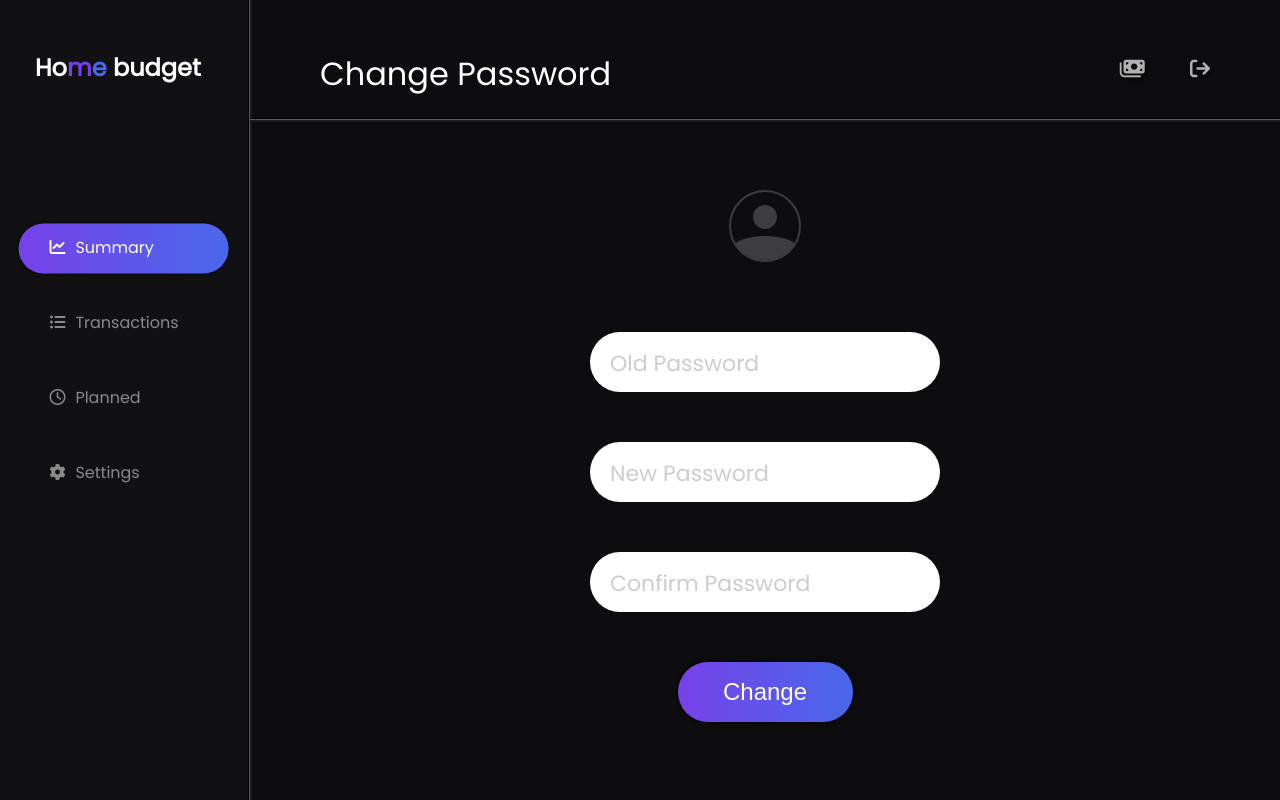
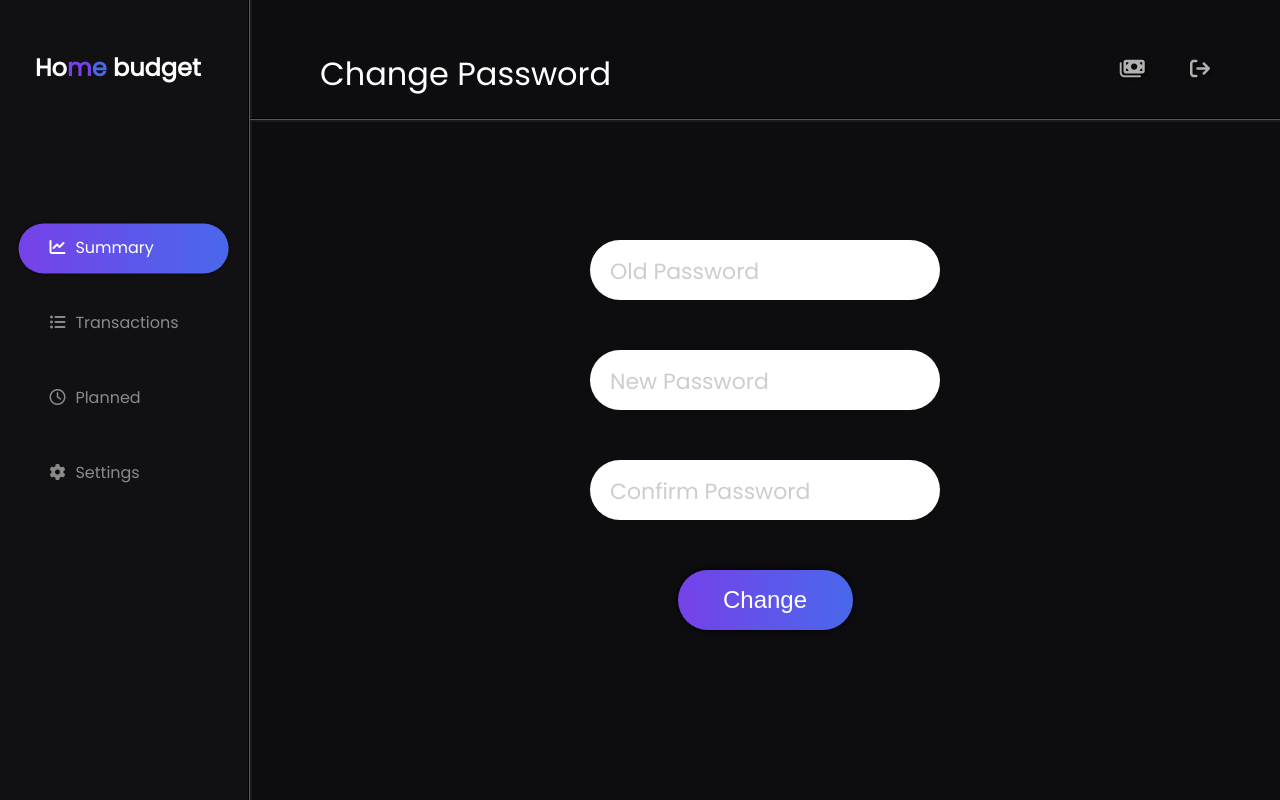
Before and after one commit to MarcinNiemczyk/home-budget, a Flask app: page /password in a window 1280 px wide. Run offline with Flask 2, Linux system fonts and the light colour scheme; the visitor is signed in with stand-in values (Sample User, id 1); some libraries are stand-ins or nearby versions.

Commit message:
Remove form head from password.html

```diff
--- a/static/styles.css
+++ b/static/styles.css
@@ -199,6 +199,14 @@ main {
     display: flex;
     flex-direction: column;
     justify-content: flex-start;
+}
+
+.main--center {
+    align-items: center;
+    display: flex;
+    height: 100%;
+    justify-content: center;
+    width: 100%;
 }
 
 form {
--- a/templates/password.html
+++ b/templates/password.html
@@ -9,7 +9,7 @@
 {% endblock %}
 
 {% block content %}
-    <div class="form__head"></div>
+    <div class="main--center">
         <form action="/password" autocomplete="off" method="post">
             <div class="form__item">
                 <input class="form__input" id="old_password" name="old_password" placeholder=" " type="password">
@@ -25,4 +25,5 @@
             </div>
             <button class="form__button" type="submit">Change</button>
         </form>
+    </div>
 {% endblock %}
```
Lines whose indentation alone changed are shown as unchanged.
